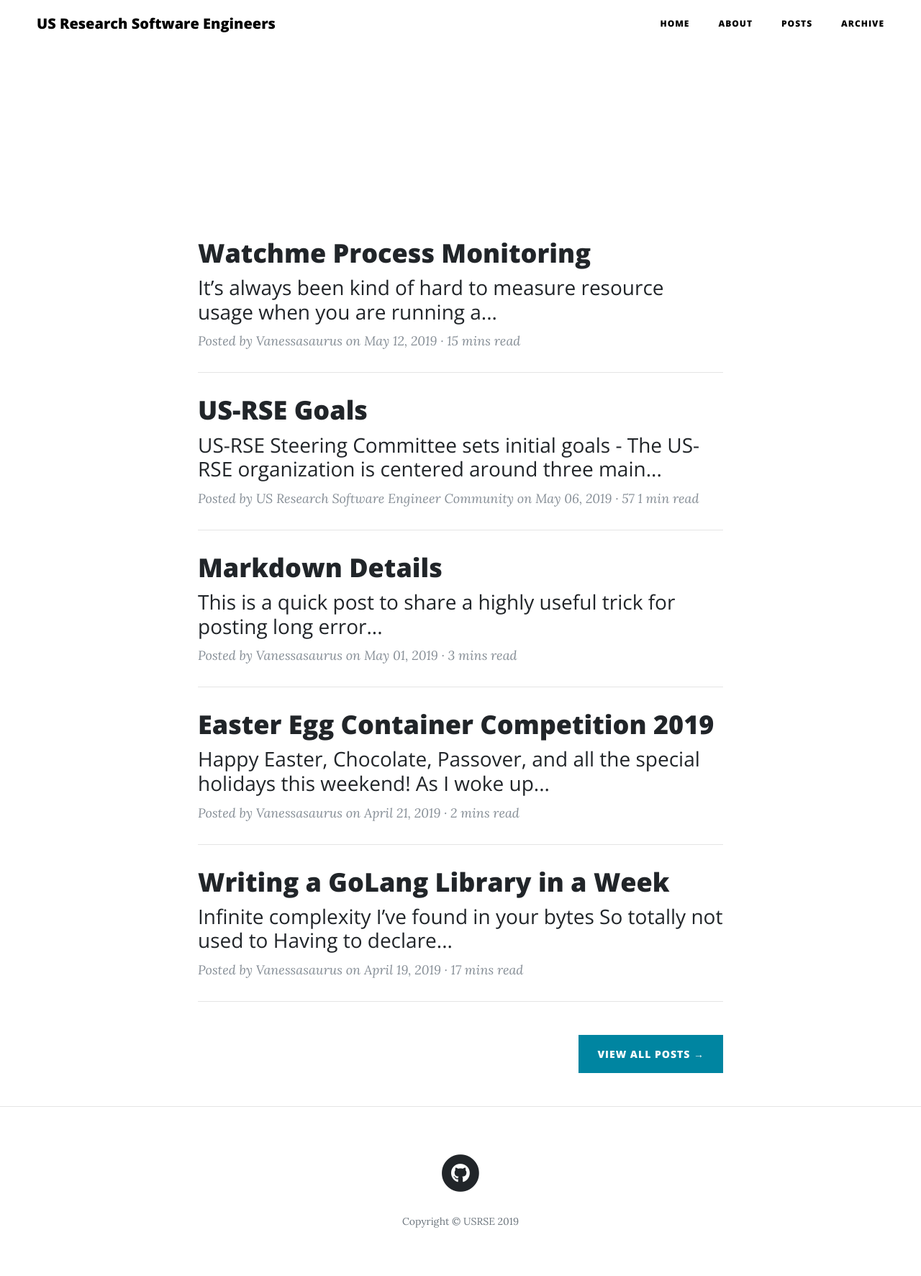
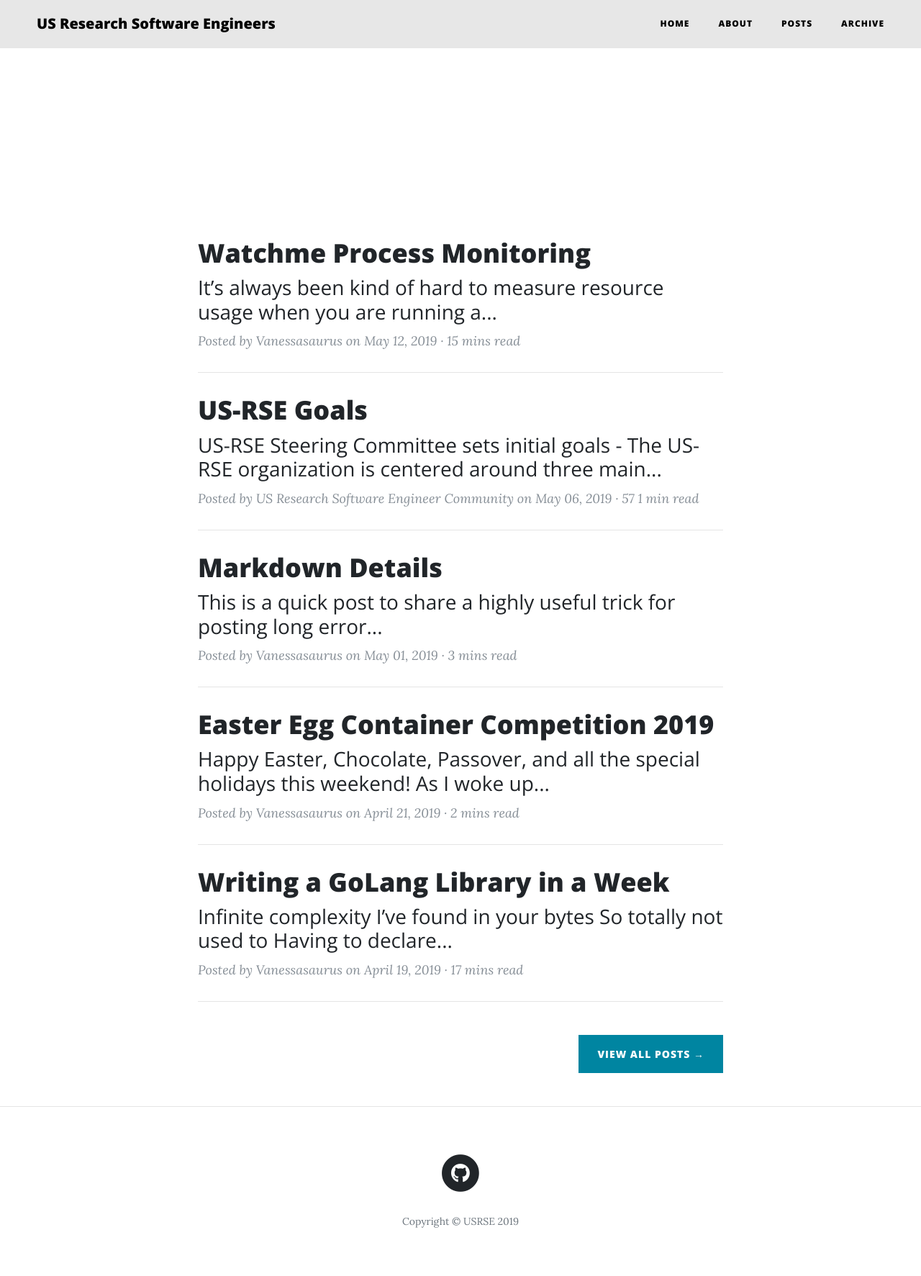
Before and after one commit to USRSE/blog, a Jekyll site: the page built from pages/index.md, in a window 1280 px wide. Shown: the whole page at 72% size. Built offline with Jekyll 4.4.1, drawn with Linux system fonts in a browser that asks for light colours; nearby versions of some CDN libraries.

Commit message:
updating header color to match branding of usrse site
Signed-off-by: Vanessa Sochat <vsochat@stanford.edu>

```diff
--- a/assets/main.css
+++ b/assets/main.css
@@ -70,7 +70,7 @@
 #mainNav {
   position: absolute;
   border-bottom: 1px solid #e9ecef;
-  background-color: white;
+  background-color: #e7e7e7 !important;
   font-family: 'Open Sans', 'Helvetica Neue', Helvetica, Arial, sans-serif; }
   #mainNav .navbar-brand {
     font-weight: 800;
@@ -120,7 +120,7 @@
         -moz-transition: -moz-transform 0.2s;
         transition: transform 0.2s;
         border-bottom: 1px solid white;
-        background-color: #2196F3; }
+        background-color: #e7e7e7; }
         #mainNav.is-fixed .navbar-brand {
           color: white; }
           #mainNav.is-fixed .navbar-brand:focus, #mainNav.is-fixed .navbar-brand:hover {
```
